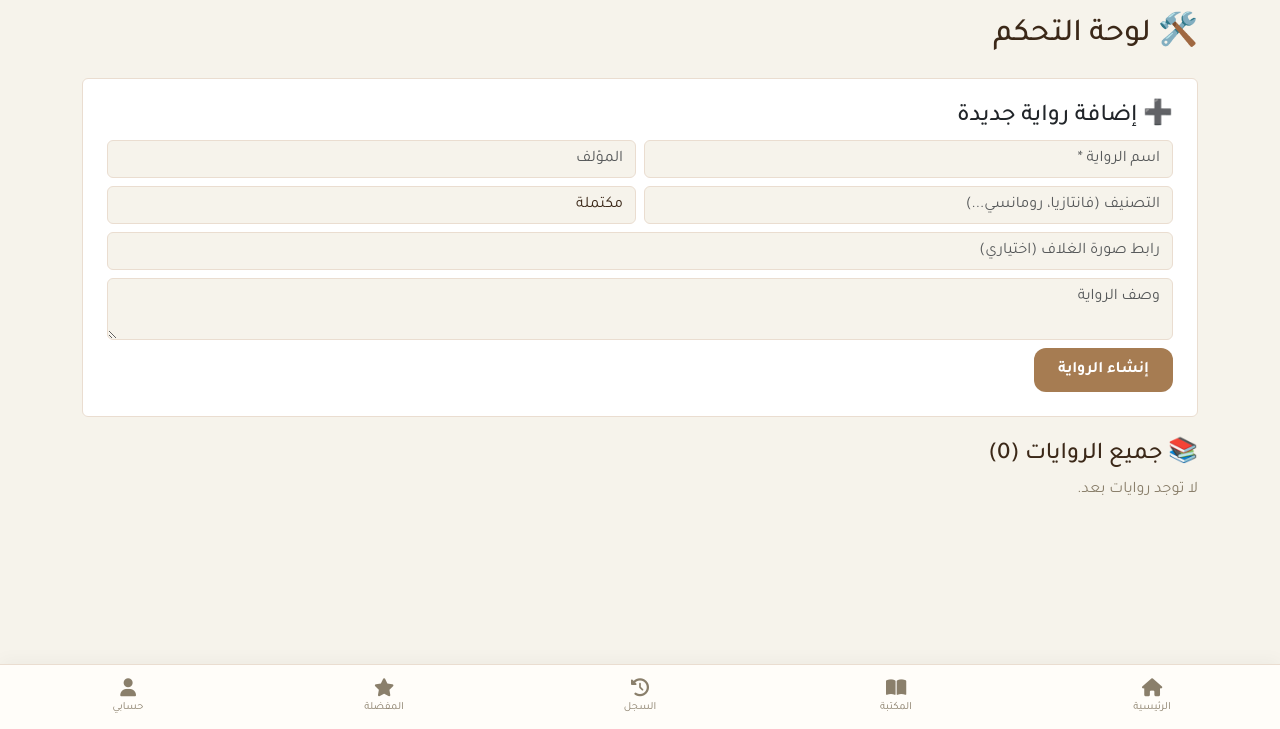
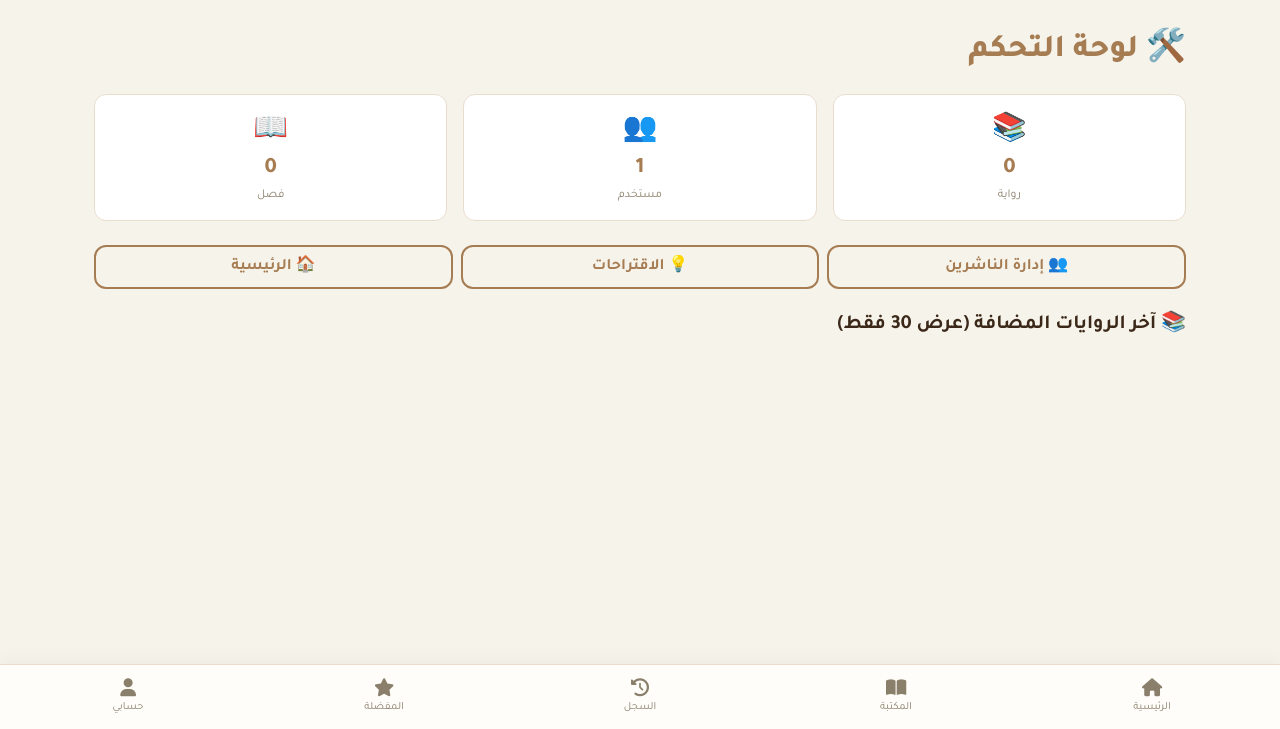
Before and after one commit to mohammdofffhd/kanaw-novels1, a Flask app: page /admin in a window 1280 px wide. Shown: the part 71-800 px from the top of the page. Run offline with Flask 3, Linux system fonts and the light colour scheme; a user stored in the database is signed in; data comes from the database, SQL or seed files in the repository; data that the repository does not hold is empty; some libraries are stand-ins or nearby versions.

Commit message:
fix: simplify admin routes to prevent 502 timeout

```diff
--- a/app.py
+++ b/app.py
@@ -380,10 +380,17 @@ def admin():
         flash('هذه الصفحة للمشرف فقط', 'danger')
         return redirect(url_for('index'))
     try:
-        novels = Novel.query.order_by(Novel.created_at.desc()).all()
-        return render_template('admin.html', novels=novels)
+        from sqlalchemy import func
+        page = request.args.get('page', 1, type=int)
+        stats = dict(
+            novels=Novel.query.count(),
+            users=User.query.count(),
+            chapters=db.session.query(func.count(Chapter.id)).scalar() or 0,
+        )
+        novels = Novel.query.order_by(Novel.id.desc()).paginate(page=page, per_page=30, error_out=False)
+        return render_template('admin.html', novels=novels, stats=stats)
     except Exception as e:
-        flash(f'خطأ في لوحة التحكم: {str(e)[:100]}', 'danger')
+        flash('خطأ: ' + str(e)[:200], 'danger')
         return redirect(url_for('index'))
 
 @app.route('/admin/novel/new', methods=['POST'])
@@ -479,12 +486,12 @@ def dmca_page():
 def admin_publishers():
     if not current_user.is_admin: return redirect(url_for('index'))
     try:
-        pending = PublisherRequest.query.filter_by(status='pending').order_by(PublisherRequest.created_at.desc()).all()
-        approved = PublisherRequest.query.filter_by(status='approved').all()
+        pending = PublisherRequest.query.filter_by(status='pending').order_by(PublisherRequest.created_at.desc()).limit(50).all()
+        approved = PublisherRequest.query.filter_by(status='approved').limit(50).all()
         return render_template('admin_publishers.html', pending=pending, approved=approved)
     except Exception as e:
-        flash(f'خطأ: {str(e)[:100]}', 'danger')
-        return redirect(url_for('admin'))
+        flash('خطأ في الناشرين: ' + str(e)[:200], 'danger')
+        return redirect(url_for('index'))
 
 @app.route('/admin/publishers/<int:req_id>/approve', methods=['POST'])
 @login_required
@@ -531,11 +538,11 @@ def admin_settings():
 def admin_suggestions():
     if not current_user.is_admin: return redirect(url_for('index'))
     try:
-        suggestions = NovelSuggestion.query.order_by(NovelSuggestion.created_at.desc()).all()
+        suggestions = NovelSuggestion.query.order_by(NovelSuggestion.created_at.desc()).limit(50).all()
         return render_template('admin_suggestions.html', suggestions=suggestions)
     except Exception as e:
-        flash(f'خطأ: {str(e)[:100]}', 'danger')
-        return redirect(url_for('admin'))
+        flash('خطأ في الاقتراحات: ' + str(e)[:200], 'danger')
+        return redirect(url_for('index'))
 
 @app.route('/library')
 def library():
--- a/templates/admin.html
+++ b/templates/admin.html
@@ -2,70 +2,69 @@
 {% block title %}لوحة التحكم{% endblock %}
 {% block content %}
 
-<h2 class="mb-4">🛠️ لوحة التحكم</h2>
+<div class="container py-3">
+    <h2 class="mb-4" style="font-weight:800; color:var(--accent);">🛠️ لوحة التحكم</h2>
 
-{% if edit_novel %}
-<div class="card p-4 mb-4" style="background:var(--card);border-color:var(--border);">
-  <h4>📖 {{ edit_novel.title }} <a href="/admin" class="btn btn-sm btn-outline-secondary float-end">إغلاق</a></h4>
-  <p style="color:var(--muted);">{{ edit_novel.author }} — {{ edit_novel.category }} — {{ edit_novel.chapters|length }} فصل</p>
+    <!-- إحصائيات سريعة -->
+    <div class="row g-3 mb-4">
+        <div class="col-4">
+            <div class="card p-3 text-center" style="background:#fff; border:1px solid #eaddd0; border-radius:12px;">
+                <div style="font-size:28px;">📚</div>
+                <div style="font-size:22px; font-weight:800; color:var(--accent);">{{ stats.novels }}</div>
+                <div style="font-size:12px; color:var(--muted);">رواية</div>
+            </div>
+        </div>
+        <div class="col-4">
+            <div class="card p-3 text-center" style="background:#fff; border:1px solid #eaddd0; border-radius:12px;">
+                <div style="font-size:28px;">👥</div>
+                <div style="font-size:22px; font-weight:800; color:var(--accent);">{{ stats.users }}</div>
+                <div style="font-size:12px; color:var(--muted);">مستخدم</div>
+            </div>
+        </div>
+        <div class="col-4">
+            <div class="card p-3 text-center" style="background:#fff; border:1px solid #eaddd0; border-radius:12px;">
+                <div style="font-size:28px;">📖</div>
+                <div style="font-size:22px; font-weight:800; color:var(--accent);">{{ stats.chapters }}</div>
+                <div style="font-size:12px; color:var(--muted);">فصل</div>
+            </div>
+        </div>
+    </div>
 
-  <form action="/admin/novel/{{ edit_novel.id }}/chapter/new" method="POST" class="mt-3">
-    <h5>➕ إضافة فصل جديد</h5>
-    <input type="text" name="title" class="form-control mb-2" placeholder="عنوان الفصل (مثل: الفصل الأول)" required style="background:var(--bg);color:var(--text);border-color:var(--border);">
-    <textarea name="content" class="form-control mb-2" placeholder="الصق نص الفصل هنا..." rows="10" required style="background:var(--bg);color:var(--text);border-color:var(--border);font-family:'Amiri',serif;font-size:16px;"></textarea>
-    <button type="submit" class="btn-gold">حفظ الفصل</button>
-  </form>
+    <!-- روابط سريعة -->
+    <div class="row g-2 mb-4">
+        <div class="col-md-4"><a href="/admin/publishers" class="btn btn-outline-gold w-100">👥 إدارة الناشرين</a></div>
+        <div class="col-md-4"><a href="/admin/suggestions" class="btn btn-outline-gold w-100">💡 الاقتراحات</a></div>
+        <div class="col-md-4"><a href="/" class="btn btn-outline-gold w-100">🏠 الرئيسية</a></div>
+    </div>
 
-  <hr style="border-color:var(--border);">
-  <h5>📋 الفصول الحالية ({{ edit_novel.chapters|length }})</h5>
-  <div class="list-group">
-    {% for ch in edit_novel.chapters %}
-    <div class="list-group-item d-flex justify-content-between align-items-center">
-      <a href="{{ url_for('read_chapter', chapter_id=ch.id) }}" style="color:var(--accent);">{{ ch.title }}</a>
-      <form action="/admin/chapter/{{ ch.id }}/delete" method="POST" style="display:inline;" onsubmit="return confirm('حذف الفصل؟');">
-        <button class="btn btn-sm btn-outline-danger">حذف</button>
-      </form>
+    <!-- قائمة الروايات (آخر 30) -->
+    <h5 class="mb-3" style="font-weight:700;">📚 آخر الروايات المضافة (عرض 30 فقط)</h5>
+    <div class="list-group mb-4">
+        {% for n in novels.items %}
+        <div class="list-group-item d-flex justify-content-between align-items-center" style="background:#fff; border-color:#eaddd0;">
+            <div>
+                <strong>{{ n.title }}</strong>
+                <span style="color:var(--muted); font-size:12px;"> — ID: {{ n.id }}</span>
+            </div>
+            <span style="color:var(--muted); font-size:12px;">{{ n.chapters|length }} فصل</span>
+        </div>
+        {% endfor %}
     </div>
-    {% endfor %}
-  </div>
-</div>
-{% endif %}
 
-<div class="card p-4 mb-4" style="background:var(--card);border-color:var(--border);">
-  <h4>➕ إضافة رواية جديدة</h4>
-  <form action="/admin/novel/new" method="POST">
-    <div class="row g-2">
-      <div class="col-md-6"><input name="title" class="form-control" placeholder="اسم الرواية *" required style="background:var(--bg);color:var(--text);border-color:var(--border);"></div>
-      <div class="col-md-6"><input name="author" class="form-control" placeholder="المؤلف" style="background:var(--bg);color:var(--text);border-color:var(--border);"></div>
-      <div class="col-md-6"><input name="category" class="form-control" placeholder="التصنيف (فانتازيا، رومانسي...)" style="background:var(--bg);color:var(--text);border-color:var(--border);"></div>
-      <div class="col-md-6">
-        <select name="status" class="form-control" style="background:var(--bg);color:var(--text);border-color:var(--border);">
-          <option value="مكتملة">مكتملة</option>
-          <option value="مستمرة">مستمرة</option>
-        </select>
-      </div>
-      <div class="col-12"><input name="cover_url" class="form-control" placeholder="رابط صورة الغلاف (اختياري)" style="background:var(--bg);color:var(--text);border-color:var(--border);"></div>
-      <div class="col-12"><textarea name="description" class="form-control" placeholder="وصف الرواية" rows="2" style="background:var(--bg);color:var(--text);border-color:var(--border);"></textarea></div>
-      <div class="col-12"><button type="submit" class="btn-gold">إنشاء الرواية</button></div>
-    </div>
-  </form>
-</div>
-
-<h4>📚 جميع الروايات ({{ novels|length }})</h4>
-<div class="list-group">
-  {% for n in novels %}
-  <div class="list-group-item d-flex justify-content-between align-items-center">
-    <div>
-      <a href="/admin/novel/{{ n.id }}" style="color:var(--accent);font-weight:bold;text-decoration:none;">{{ n.title }}</a>
-      <span style="color:var(--muted);font-size:13px;"> — {{ n.author }} — {{ n.chapters|length }} فصل</span>
-    </div>
-    <form action="/admin/novel/{{ n.id }}/delete" method="POST" onsubmit="return confirm('حذف الرواية وكل فصولها؟');">
-      <button class="btn btn-sm btn-outline-danger">🗑️ حذف</button>
-    </form>
-  </div>
-  {% else %}
-  <p style="color:var(--muted);">لا توجد روايات بعد.</p>
-  {% endfor %}
+    <!-- Pagination -->
+    {% if novels.pages > 1 %}
+    <nav>
+        <ul class="pagination justify-content-center">
+            {% if novels.has_prev %}
+            <li class="page-item"><a class="page-link" href="?page={{ novels.prev_num }}">السابق</a></li>
+            {% endif %}
+            <li class="page-item active"><span class="page-link">{{ novels.page }} / {{ novels.pages }}</span></li>
+            {% if novels.has_next %}
+            <li class="page-item"><a class="page-link" href="?page={{ novels.next_num }}">التالي</a></li>
+            {% endif %}
+        </ul>
+    </nav>
+    {% endif %}
 </div>
 
 {% endblock %}
```
